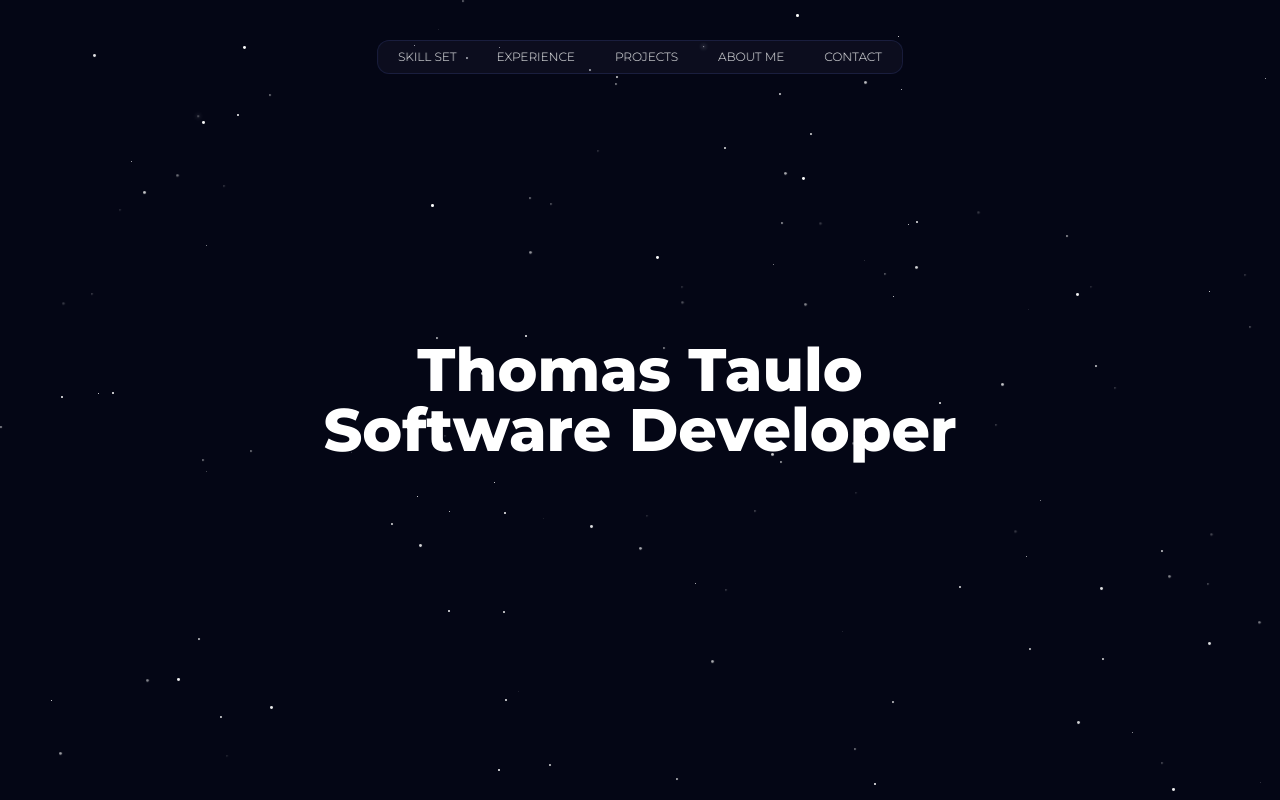
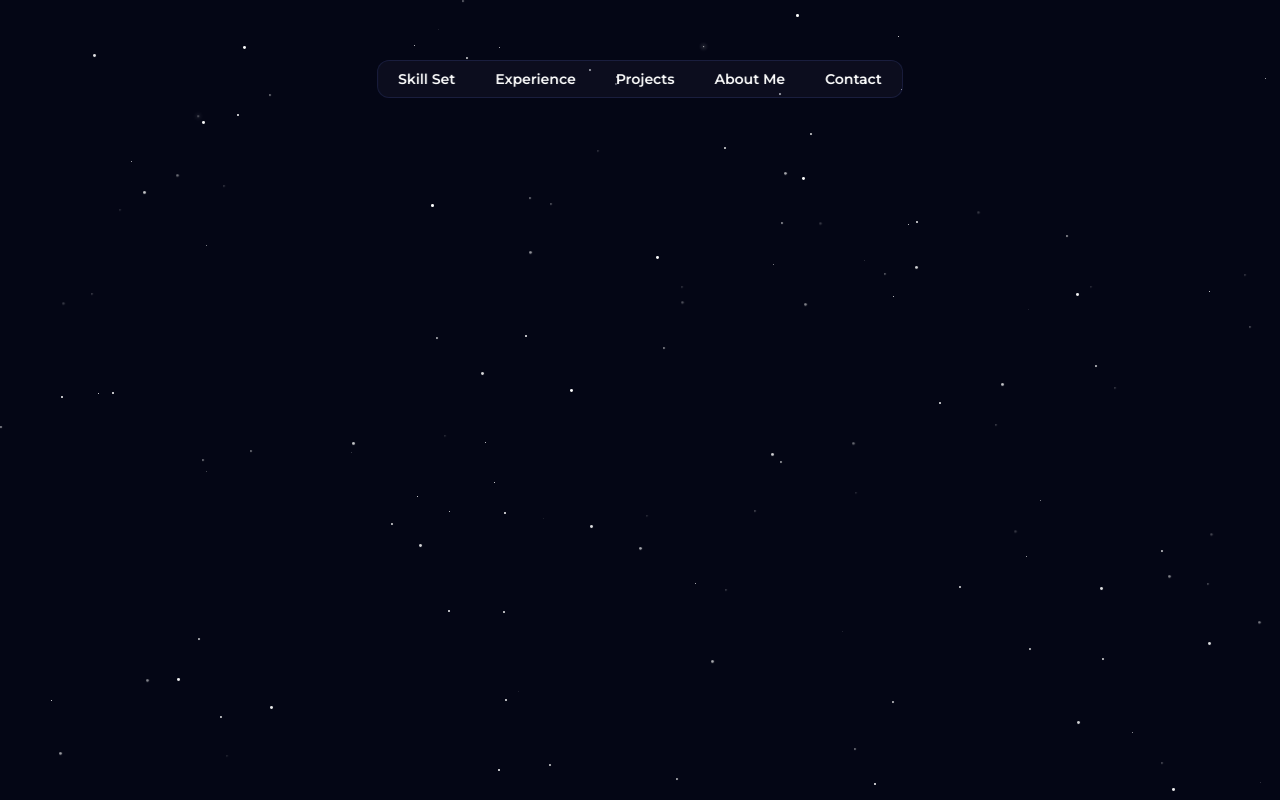
Before and after one commit to TAULO/NightSkyPortfolio, a React (Vite) app in the folder app/: page / in a window 1280 px wide. Built offline with nearby package versions, Linux system fonts and the light colour scheme; what tailwindcss-animated would draw is missing.

Commit message:
refactor: update NavBar with interactive navigation and simplify Hero layout

```diff
--- a/app/src/components/Hero/Hero.jsx
+++ b/app/src/components/Hero/Hero.jsx
@@ -5,9 +5,9 @@ const Hero = () => {
   return (
     <>
       <div className={'flex h-screen w-full justify-center'}>
-        <div className={'self-center'}>
-          <HeroTitle></HeroTitle>
-        </div>
+        {/*<div className={'mt-50'}>*/}
+        {/*  <HeroTitle></HeroTitle>*/}
+        {/*</div>*/}
       </div>
     </>
   );
--- a/app/src/components/Hero/HeroTitle.jsx
+++ b/app/src/components/Hero/HeroTitle.jsx
@@ -3,17 +3,15 @@ const HeroTitle = () => {
     <>
       <div
         className={
-          'flex flex-col text-center text-3xl font-extrabold text-white sm:text-6xl'
+          'flex flex-col gap-2 text-center text-3xl font-extrabold text-white sm:text-6xl'
         }
       >
+        <h1>Thomas Taulo</h1>
         <h1
           className={
-            'animate-fade-down animate-delay-[2000ms] animate-duration-[2000ms] animate-ease-in'
+            'bg-gradient-to-t from-[#8e90cb] via-white/0 to-white bg-clip-text'
           }
         >
-          Thomas Taulo
-        </h1>
-        <h1 className={'animate-fade animate-delay-[4000ms] animate-ease-in'}>
           Software Developer
         </h1>
       </div>
--- a/app/src/components/NavBar/NavBar.jsx
+++ b/app/src/components/NavBar/NavBar.jsx
@@ -1,17 +1,63 @@
+import { useState } from 'react';
+
 const NavBar = () => {
+  const [navItems, setNavItems] = useState([
+    {
+      name: 'Skill Set',
+      isActive: false,
+    },
+    {
+      name: 'Experience',
+      isActive: false,
+    },
+    {
+      name: 'Projects',
+      isActive: false,
+    },
+    {
+      name: 'About Me',
+      isActive: false,
+    },
+    {
+      name: 'Contact',
+      isActive: false,
+    },
+  ]);
+
   return (
     <>
-      <div className={'fixed left-1/2 my-10 -translate-x-1/2'}>
+      <div className={'sm:my-15 fixed left-1/2 my-10 -translate-x-1/2'}>
         <div
           className={
-            'bg-menu backdrop-grayscale-25 flex items-center gap-10 truncate rounded-xl border border-[rgba(62,71,137,0.3)] px-5 py-2 text-xs font-light text-white'
+            'bg-menu backdrop-grayscale-25 flex items-center gap-5 text-ellipsis whitespace-nowrap rounded-xl border border-[rgba(62,71,137,0.3)] px-5 py-2 text-[.55rem] font-semibold text-white sm:gap-10 sm:text-sm 2xl:text-sm'
           }
         >
-          <div>SKILL SET</div>
-          <div>EXPERIENCE</div>
-          <div>PROJECTS</div>
-          <div>ABOUT ME</div>
-          <div>CONTACT</div>
+          {navItems.map((item, index) => (
+            <div
+              key={index}
+              className={'relative flex flex-col'}
+              onClick={() =>
+                setNavItems((prev) =>
+                  prev.map((item, idx) =>
+                    idx === index
+                      ? { ...item, isActive: true }
+                      : { ...item, isActive: false }
+                  )
+                )
+              }
+            >
+              <div key={index} className={'cursor-pointer'}>
+                {item.name}
+              </div>
+              {item.isActive && (
+                <div
+                  className={
+                    'absolute -bottom-[4px] h-0.5 w-1/2 self-center bg-red-500'
+                  }
+                ></div>
+              )}
+            </div>
+          ))}
         </div>
       </div>
     </>
```
